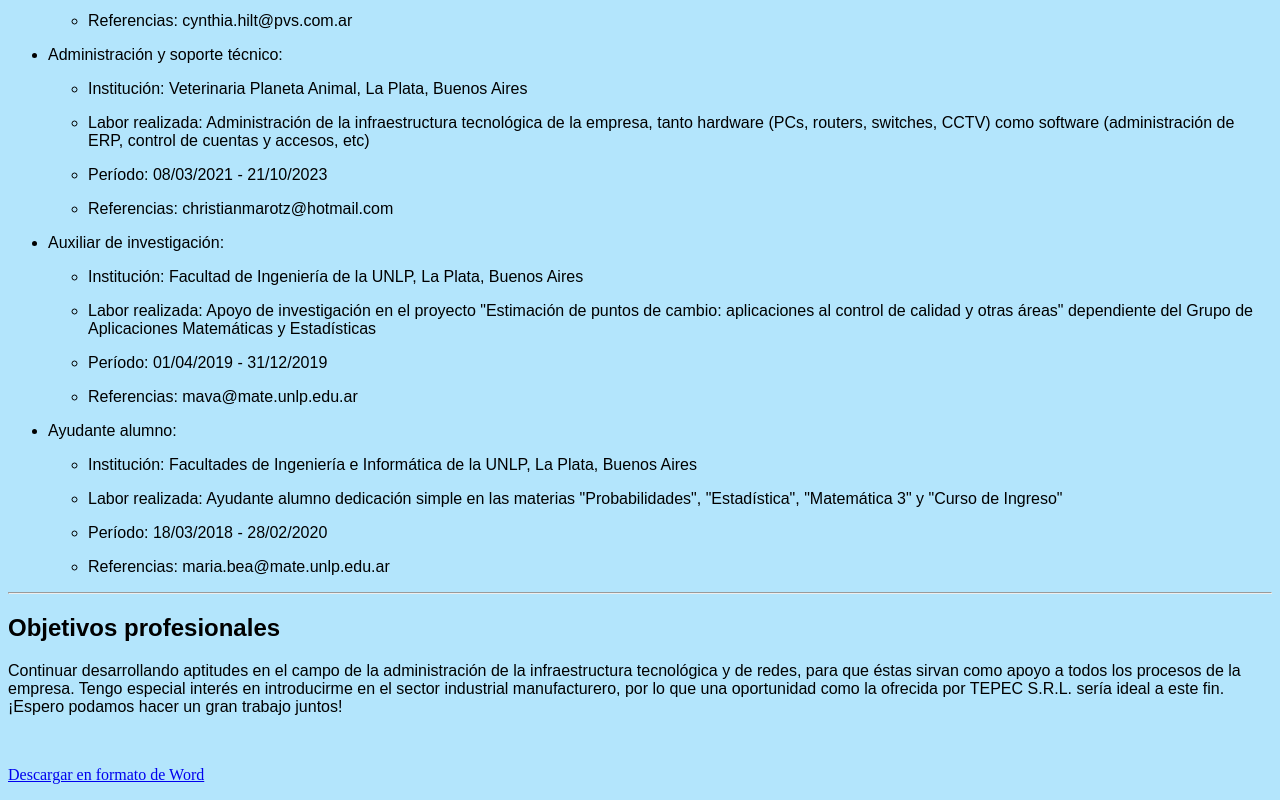
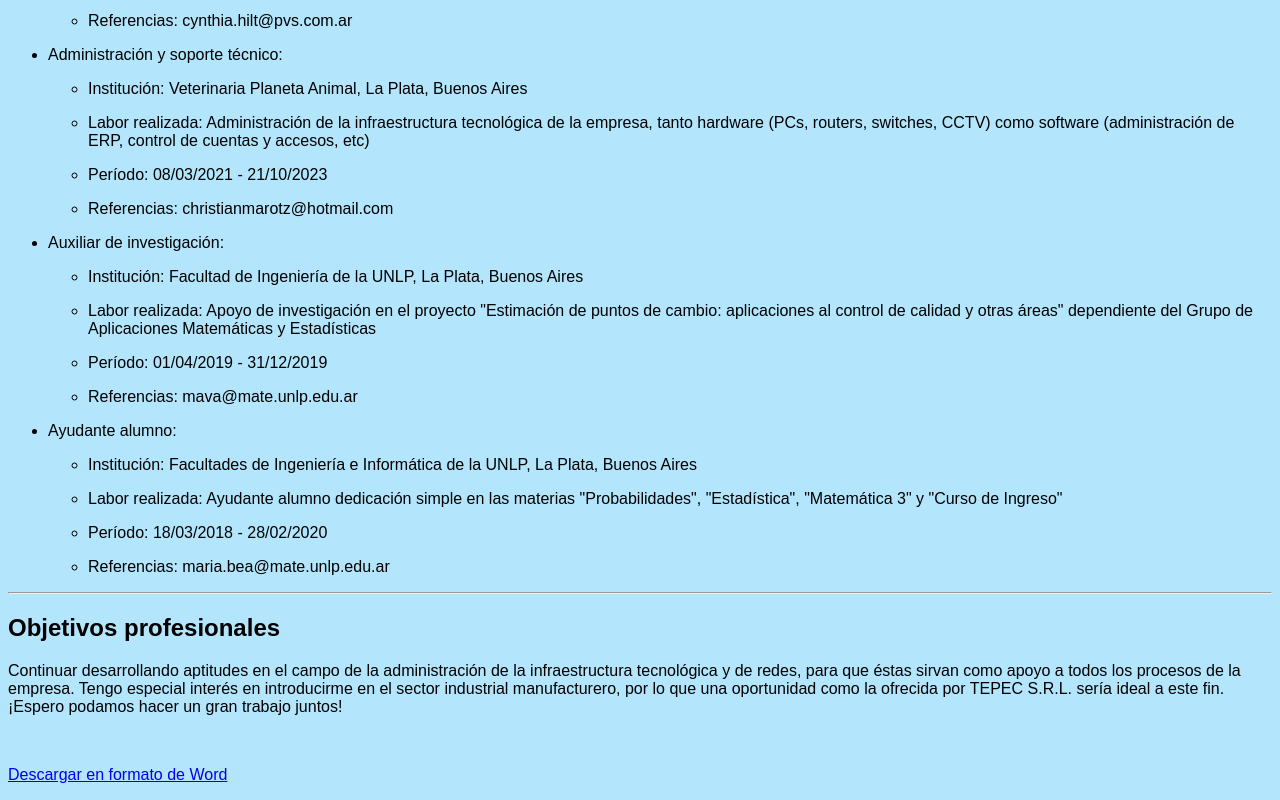
Before and after one commit to garciagenaro/CV, a plain HTML site: page index.html in a window 1280 px wide. Shown: the part 1606-2406 px from the top of the page. Drawn offline with Linux system fonts and the light colour scheme.

Commit message:
Update index.html

```diff
--- a/index.html
+++ b/index.html
@@ -126,6 +126,6 @@
 	<h2 id="subtitulo">Objetivos profesionales</h2>
 	<p>Continuar desarrollando aptitudes en el campo de la administración de la infraestructura tecnológica y de redes, para que éstas sirvan como apoyo a todos los procesos de la empresa. Tengo especial interés en introducirme en el sector industrial manufacturero, por lo que una oportunidad como la ofrecida por TEPEC S.R.L. sería ideal a este fin. ¡Espero podamos hacer un gran trabajo juntos!</p>
 	<br>
-	<p></p><a href="Curriculum.docx">Descargar en formato de Word</a></p>
+	<p><a href="Curriculum.docx">Descargar en formato de Word</a></p>
 </body>
 </html>
```
